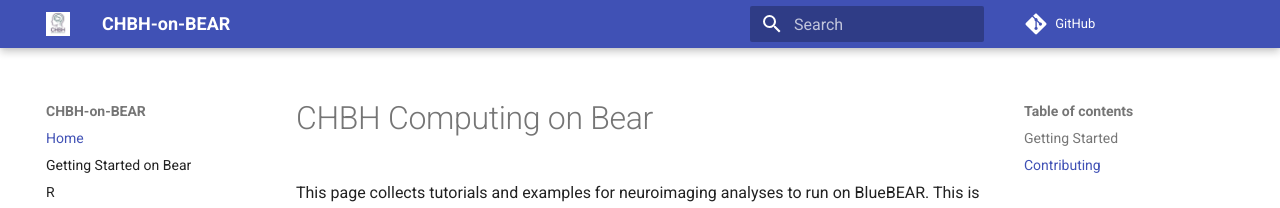
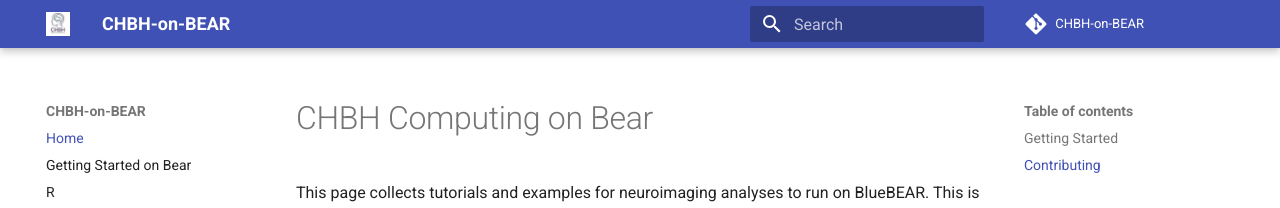
Before and after one commit to chbh-opensource/chbh-on-bear, an MkDocs documentation site: the page built from docs/index.md, in a window 1280 px wide. Shown: the top 208 px of the page. Built offline with MkDocs 1.6.1 and Material for MkDocs 9.7.7, drawn with Linux system fonts in a browser that asks for light colours; comment, search, counter and statistics services are not loaded.

Commit message:
Add name for GitHub repo

```diff
--- a/mkdocs.yml
+++ b/mkdocs.yml
@@ -1,6 +1,7 @@
 site_name: CHBH-on-BEAR
 site_url: https://ajquinn.github.io/chbh-on-bear/
 
+repo_name: CHBH-on-BEAR
 repo_url: https://github.com/AJQuinn/chbh-on-bear
 edit_uri: blob/main/docs
 
```
